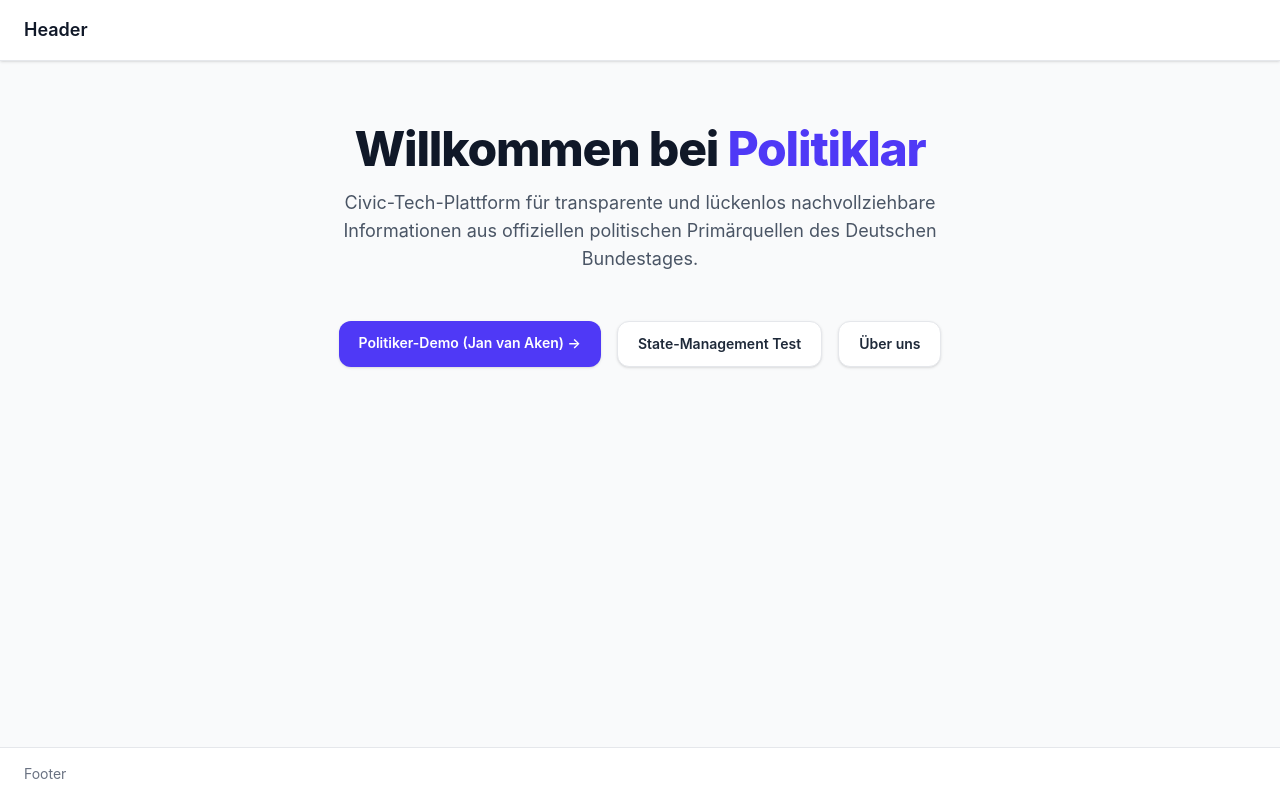
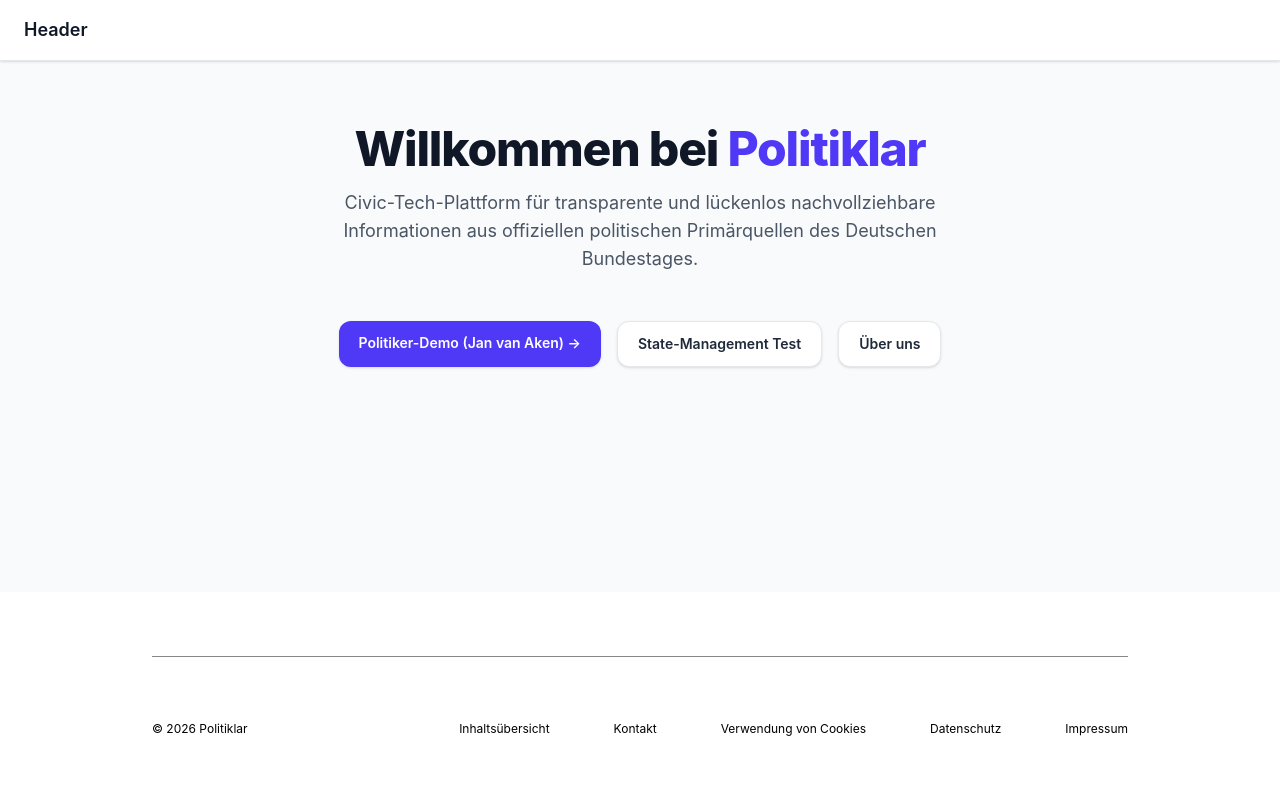
Before and after one commit to NormanPen/Politiklar, a Next.js app in the folder apps/web/: page / in a window 1280 px wide. Built offline with nearby package versions, Linux system fonts and the light colour scheme.

Commit message:
Uupdate footer UI to match design specifications

```diff
--- a/apps/web/src/components/layout/Footer.tsx
+++ b/apps/web/src/components/layout/Footer.tsx
@@ -1,7 +1,43 @@
+import Link from "next/link";
+
+const navLinks = [
+  { label: "Inhaltsübersicht", href: "/inhaltsuebersicht" },
+  { label: "Kontakt", href: "/kontakt" },
+  { label: "Verwendung von Cookies", href: "/cookies" },
+  { label: "Datenschutz", href: "/datenschutz" },
+  { label: "Impressum", href: "/impressum" },
+];
+
 export default function Footer() {
   return (
-    <footer className="w-full bg-white border-t border-gray-200 px-6 py-4 mt-auto">
-      <p className="text-gray-500 text-sm">Footer</p>
+    <footer className="w-full bg-[#FFFFFF] mt-auto">
+      {/* 1024px zentrierter Container gemäß Figma-Vorgaben */}
+      <div className="max-w-[1024px] mx-auto px-4 sm:px-6 pt-[64px] pb-[64px]">
+        {/* Line 1: 1024px, 1px solid #878787 */}
+        <div className="w-full border-t border-[#878787]" />
+
+        {/* Group 5: 976px Breite (bei 1024px - 2x24px Padding), 64px Abstand zur Linie */}
+        <div className="pt-[64px] flex flex-col md:flex-row items-center justify-between gap-y-6 text-[12px] leading-[15px] font-normal text-[#000000]">
+          <p className="order-2 md:order-1 select-none">
+            © 2026 Politiklar
+          </p>
+
+          <nav
+            aria-label="Footer-Navigation"
+            className="order-1 md:order-2 flex flex-wrap items-center justify-center md:justify-end gap-x-6 lg:gap-x-[64px] gap-y-3"
+          >
+            {navLinks.map((link) => (
+              <Link
+                key={link.label}
+                href={link.href}
+                className="text-[#000000] hover:opacity-70 transition-opacity"
+              >
+                {link.label}
+              </Link>
+            ))}
+          </nav>
+        </div>
+      </div>
     </footer>
   );
 }
```
Also changed, not shown: 2 other files (tests, documents, lock files or other folders).
